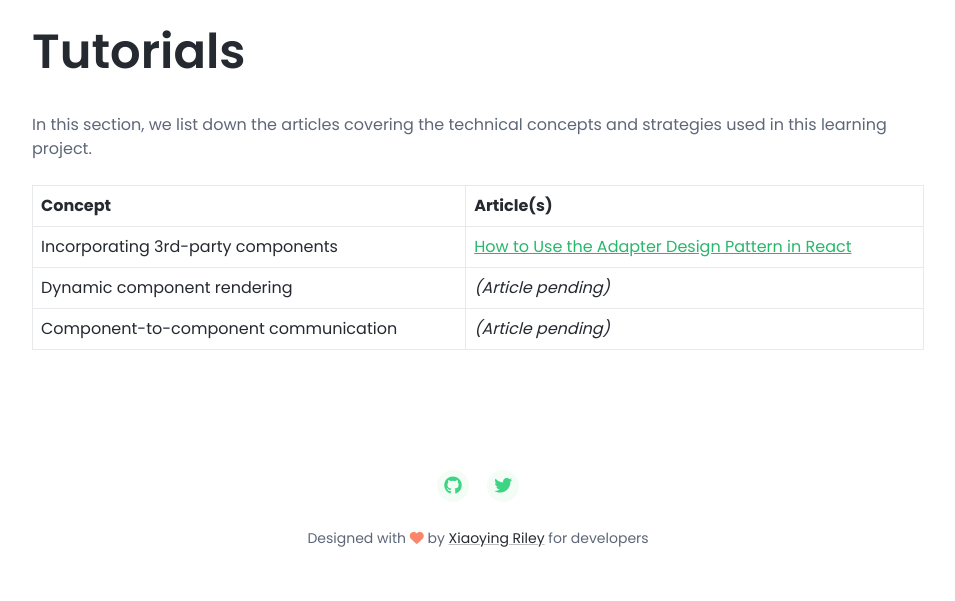
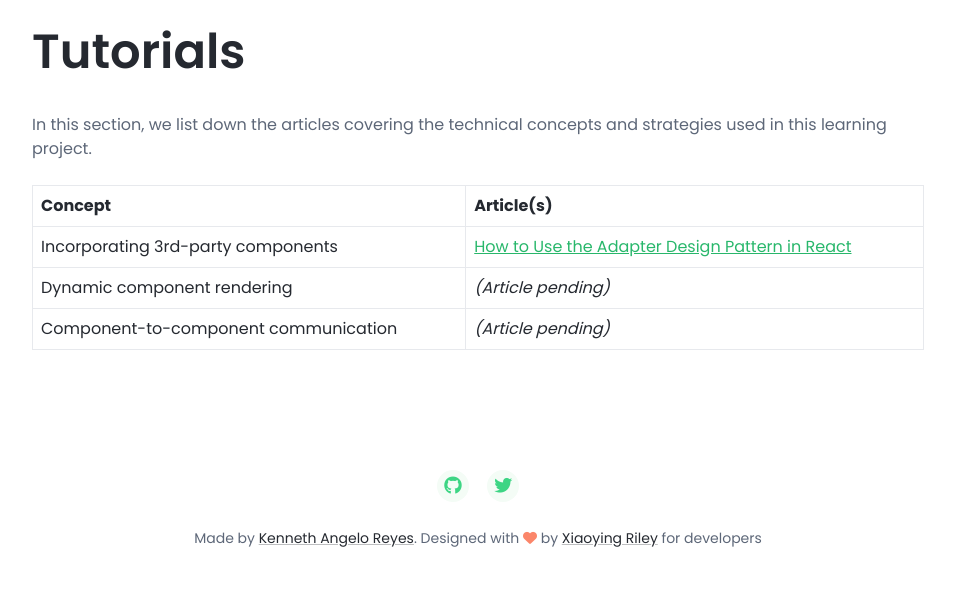
Before and after one commit to projectkenneth/devpinch, a plain HTML site: page speed-build.html in a window 1280 px wide. Shown: the part 1272-1873 px from the top of the page, without its empty margins (312-1267 px from the left). Drawn offline with nearby package versions, Linux system fonts and the light colour scheme.

Commit message:
Updated attribute section

```diff
--- a/speed-build.html
+++ b/speed-build.html
@@ -197,9 +197,11 @@
 						<!--//social-list-->
 
 						<!--/* This template is free as long as you keep the footer attribution link. If you'd like to use the template without the attribution link, you can buy the commercial license via our website: themes.3rdwavemedia.com Thank you for your support. :) */-->
-						<small class="copyright">Designed with <i class="fas fa-heart" style="color: #fb866a;"></i> by
-							<a class="theme-link" href="http://themes.3rdwavemedia.com" target="_blank">Xiaoying
-								Riley</a> for developers</small>
+						<small class="copyright">Made by <a class="theme-link" href="https://projectkenneth.com"
+								target="_blank">Kenneth Angelo Reyes</a>. Designed with <i class="fas fa-heart"
+								style="color: #fb866a;"></i> by <a class="theme-link"
+								href="http://themes.3rdwavemedia.com" target="_blank">Xiaoying Riley</a> for
+							developers</small>
 
 
 					</div>
```
Also changed, not shown: index.html (+5 -3 lines).
